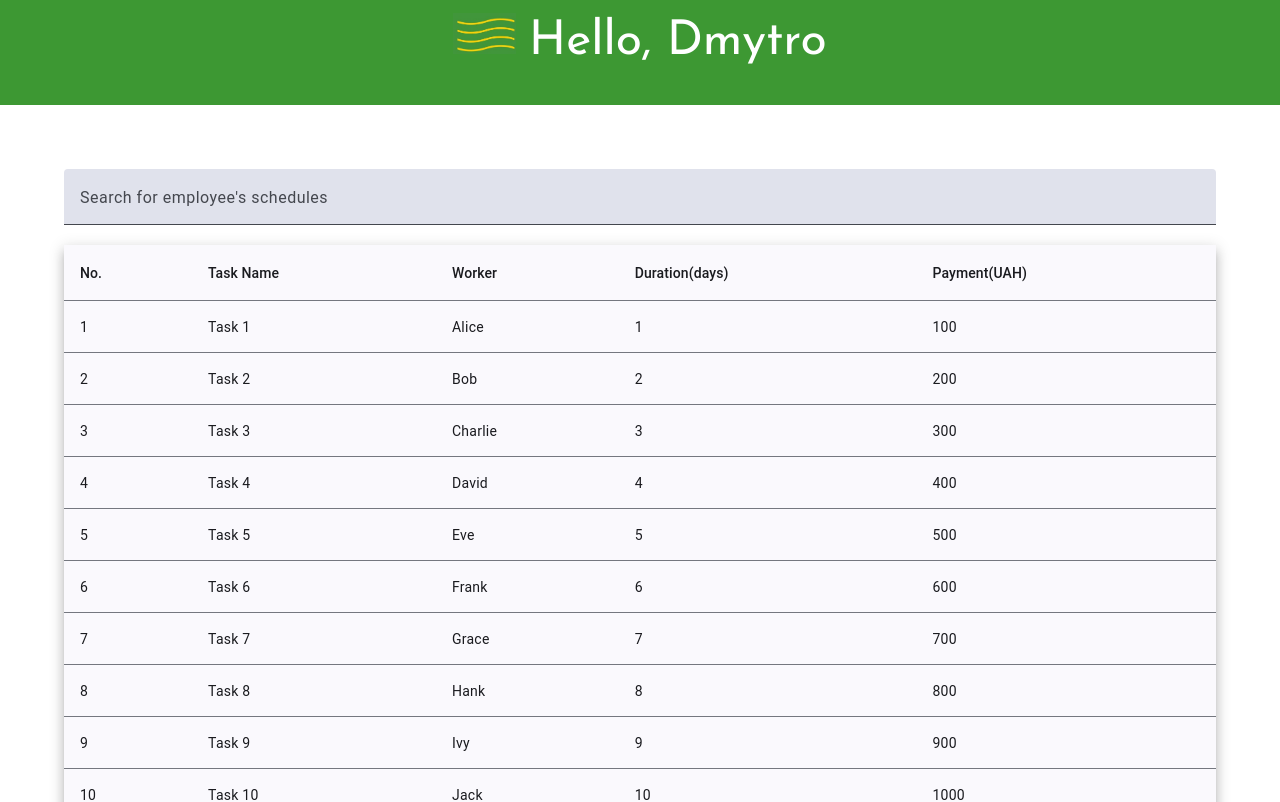
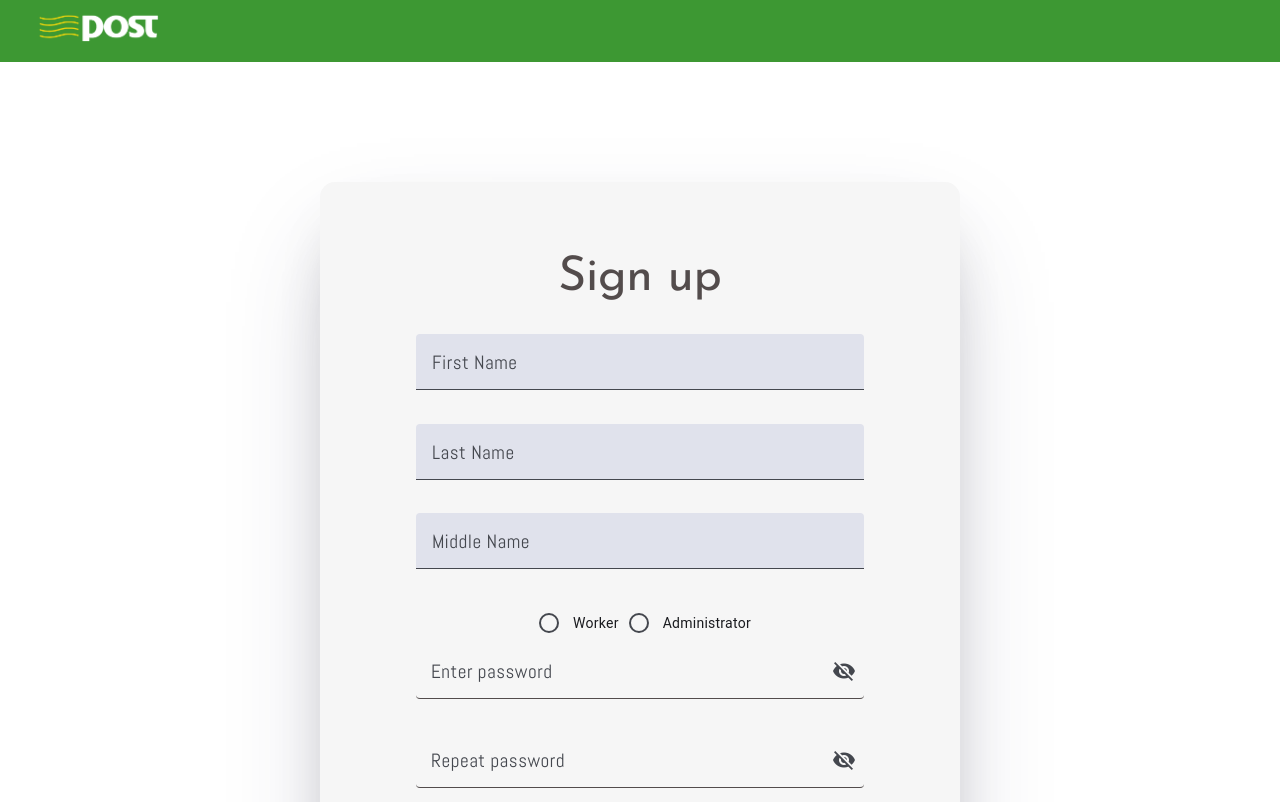
Before and after one commit to puhinetsn/WavePostFront, an Angular app: page / in a window 1280 px wide. Shown: the top 802 px of the page. Built offline with nearby package versions, Linux system fonts and the light colour scheme.

Commit message:
sigh up new user page added, fully responsive, page layout is finished

```diff
--- a/src/app/app.component.html
+++ b/src/app/app.component.html
@@ -1,2 +1,2 @@
-<app-task-assignments>
-</app-task-assignments>
+<app-task-signup>
+</app-task-signup>
--- a/src/app/app.module.ts
+++ b/src/app/app.module.ts
@@ -27,6 +27,10 @@ import { MatCardModule } from '@angular/material/card';
 import { TaskAssignmentsComponent } from './tasks/task-assignments/task-assignments.component';
 import {MatTableModule} from '@angular/material/table';
 import { TaskPersonalScheduleComponent } from './tasks/task-personal-schedule/task-personal-schedule.component';
+import { TaskSignupComponent } from './tasks/task-signup/task-signup.component';
+import {MatRadioModule} from '@angular/material/radio';
+
+
 @NgModule({
   declarations: [
     AppComponent,
@@ -36,6 +40,7 @@ import { TaskPersonalScheduleComponent } from './tasks/task-personal-schedule/ta
     TaskDetailsComponent,
     TaskAssignmentsComponent,
     TaskPersonalScheduleComponent,
+    TaskSignupComponent,
   ],
   imports: [
     BrowserModule,
@@ -57,6 +62,7 @@ import { TaskPersonalScheduleComponent } from './tasks/task-personal-schedule/ta
     MatDatepickerModule,
     MatNativeDateModule,
     MatCardModule,
+    MatRadioModule,
     MatTableModule
   ],
   providers: [
--- /dev/null
+++ b/src/app/tasks/task-signup/task-signup.component.css
@@ -0,0 +1,137 @@
+* {
+    box-sizing: border-box;
+}
+
+.signup-page{
+    display: flex;
+    flex-direction:column;
+}
+
+.signup-form{
+    background-color: var(--light-grey-bcg);
+    width: 80%;
+    margin: 15vh auto;
+    border-radius: 15px;
+    display: flex;
+    justify-content: center;
+    flex-direction: column;
+    align-items: center;
+    padding: 10% 0 10% 0;
+    box-shadow: rgba(50, 50, 93, 0.25) 0px 50px 100px -20px, rgba(0, 0, 0, 0.3) 0px 30px 60px -30px;
+}
+
+.homepage-logo {
+    background-color: var(--green);
+    padding: 3% 5%;
+}
+
+.homepage-logo img {
+    width: 35%;
+}
+
+h1 {
+    color:var(--dark-grey-text);
+    font-family: var(--heading-font);
+    font-size: 2em;
+}
+
+form {
+    display: flex;
+    flex-direction: column;
+    align-items: center;
+}
+
+mat-form-field {
+    width: 60vw;
+    margin-bottom: 10%;
+    outline: 0;
+}
+
+mat-label, mat-form-field {
+    font-family: var(--text-font);
+    font-size: larger;
+}
+
+:host ::ng-deep .mdc-text-field--outlined .mdc-notched-outline__leading{
+    border:none !important;
+    border-bottom: 1px solid var(--dark-grey-text) !important;
+}
+
+:host ::ng-deep .mdc-text-field--outlined .mdc-notched-outline__notch{
+    border:none !important;
+    border-bottom: 1px solid var(--dark-grey-text) !important;
+    color:black !important;
+}
+
+:host ::ng-deep .mdc-text-field--outlined .mdc-notched-outline__trailing{
+    border:none !important;
+    border-bottom:  1px solid var(--dark-grey-text) !important;
+}
+
+button[type="submit"] {
+    background-color:var(--green);
+    color:var(--yellow);
+    width: 60vw;
+    margin-top: 3%;
+    font-size: larger;
+}
+
+@media (min-width: 576px) {
+    .homepage-logo {
+        padding: 3% 4%;
+    }
+
+    .homepage-logo img {
+        width: 25%;
+    }
+
+    mat-form-field {
+        margin-bottom: 3%;
+    }
+}
+@media (min-width: 768px) {
+
+    h1 {
+        font-size: 3em;
+    }
+
+    .signup-form {
+        width: 70vw;
+        padding: 5% 0;
+    }
+}
+@media (min-width: 992px) {
+    .homepage-logo img {
+        width: 15%;
+    }
+
+    .homepage-logo{
+        padding: 2% 3%;
+    }
+
+    .signup-form {
+        width: 60vw;
+    }
+
+    mat-form-field,  button[type="submit"]{
+        width: 45vw;
+    }
+
+}
+@media (min-width: 1200px) {
+    .homepage-logo{
+        padding: 1% 3%;
+    }
+
+    .homepage-logo img{
+        width: 10%;
+    }
+
+    .signup-form {
+        width: 50vw;
+    }
+
+    mat-form-field,  button[type="submit"]{
+        width: 35vw;
+    }
+}
--- /dev/null
+++ b/src/app/tasks/task-signup/task-signup.component.html
@@ -0,0 +1,71 @@
+<div class="signup-page">
+  <div class="homepage-logo">
+    <img src="mainLogClear.png"/>
+  </div>
+  <div class="signup-form">
+    <h1>Sign up</h1>
+    <form method="get">
+      <mat-form-field class="example-form-field">
+        <mat-label>First Name</mat-label>
+        <input matInput type="text" [(ngModel)]="firstName" name="firstName">
+        <button *ngIf="firstName" matSuffix mat-icon-button aria-label="Clear" (click)="firstName=''">
+          <mat-icon>close</mat-icon>
+        </button>
+      </mat-form-field>
+
+      <mat-form-field class="example-form-field">
+        <mat-label>Last Name</mat-label>
+        <input matInput type="text" [(ngModel)]="lastName" name="lastName">
+        <button *ngIf="lastName" matSuffix mat-icon-button aria-label="Clear" (click)="lastName=''">
+          <mat-icon>close</mat-icon>
+        </button>
+      </mat-form-field>
+
+      <mat-form-field class="example-form-field">
+        <mat-label>Middle Name</mat-label>
+        <input matInput type="text" [(ngModel)]="middleName" name="middleName">
+        <button *ngIf="middleName" matSuffix mat-icon-button aria-label="Clear" (click)="middleName=''">
+          <mat-icon>close</mat-icon>
+        </button>
+      </mat-form-field>
+
+      <mat-radio-group aria-label="Select an option">
+        <mat-radio-button value="1">Worker</mat-radio-button>
+        <mat-radio-button value="2">Administrator</mat-radio-button>
+      </mat-radio-group>
+
+      <mat-form-field class="custom-input" appearance="outline">
+        <mat-label>Enter password</mat-label>
+        <input matInput [type]="hide() ? 'password' : 'text'" />
+        <button
+          type="button"
+          mat-icon-button
+          matSuffix
+          (click)="clickEvent($event)"
+          [attr.aria-label]="'Hide password'"
+          [attr.aria-pressed]="hide()">
+          <mat-icon>{{hide() ? 'visibility_off' : 'visibility'}}</mat-icon>
+        </button>
+      </mat-form-field>
+
+      <mat-form-field class="custom-input" appearance="outline">
+        <mat-label>Repeat password</mat-label>
+        <input matInput [type]="hide() ? 'password' : 'text'" />
+        <button
+          type="button"
+          mat-icon-button
+          matSuffix
+          (click)="clickEvent($event)"
+          [attr.aria-label]="'Hide password'"
+          [attr.aria-pressed]="hide()">
+          <mat-icon>{{hide() ? 'visibility_off' : 'visibility'}}</mat-icon>
+        </button>
+      </mat-form-field>
+    </form>
+
+    <button type="submit" mat-fab extended>
+      Submit
+    </button>
+  </div>
+
+</div>
--- /dev/null
+++ b/src/app/tasks/task-signup/task-signup.component.ts
@@ -0,0 +1,46 @@
+import {ChangeDetectionStrategy, Component, signal} from '@angular/core';
+import {takeUntilDestroyed} from '@angular/core/rxjs-interop';
+import {FormControl, FormsModule, ReactiveFormsModule, Validators} from '@angular/forms';
+import {MatFormFieldModule} from '@angular/material/form-field';
+import {MatInputModule} from '@angular/material/input';
+import {merge} from 'rxjs';
+import {MatButtonModule} from '@angular/material/button';
+import {MatIconModule} from '@angular/material/icon';
+
+@Component({
+  selector: 'app-task-signup',
+  templateUrl: './task-signup.component.html',
+  styleUrl: './task-signup.component.css'
+})
+export class TaskSignupComponent {
+  readonly email = new FormControl('', [Validators.required, Validators.email]);
+
+  errorMessage = signal('');
+
+  constructor() {
+    merge(this.email.statusChanges, this.email.valueChanges)
+      .pipe(takeUntilDestroyed())
+      .subscribe(() => this.updateErrorMessage());
+  }
+
+  updateErrorMessage() {
+    if (this.email.hasError('required')) {
+      this.errorMessage.set('You must enter an adress');
+    } else if (this.email.hasError('email')) {
+      this.errorMessage.set('Not a valid email');
+    } else {
+      this.errorMessage.set('');
+    }
+  }
+
+  hide = signal(true);
+  clickEvent(event: MouseEvent) {
+    this.hide.set(!this.hide());
+    event.stopPropagation();
+  }
+
+  firstName = '';
+  lastName = '';
+  middleName = '';
+  value = 'Clear me';
+}
```
Also changed, not shown: 1 other file (tests, documents, lock files or other folders).
